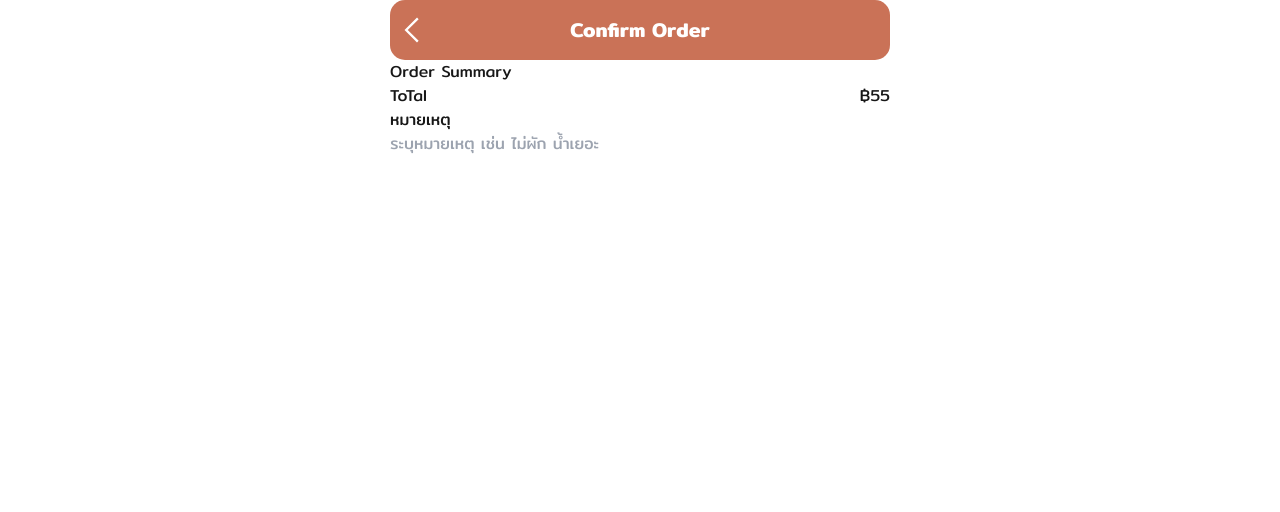
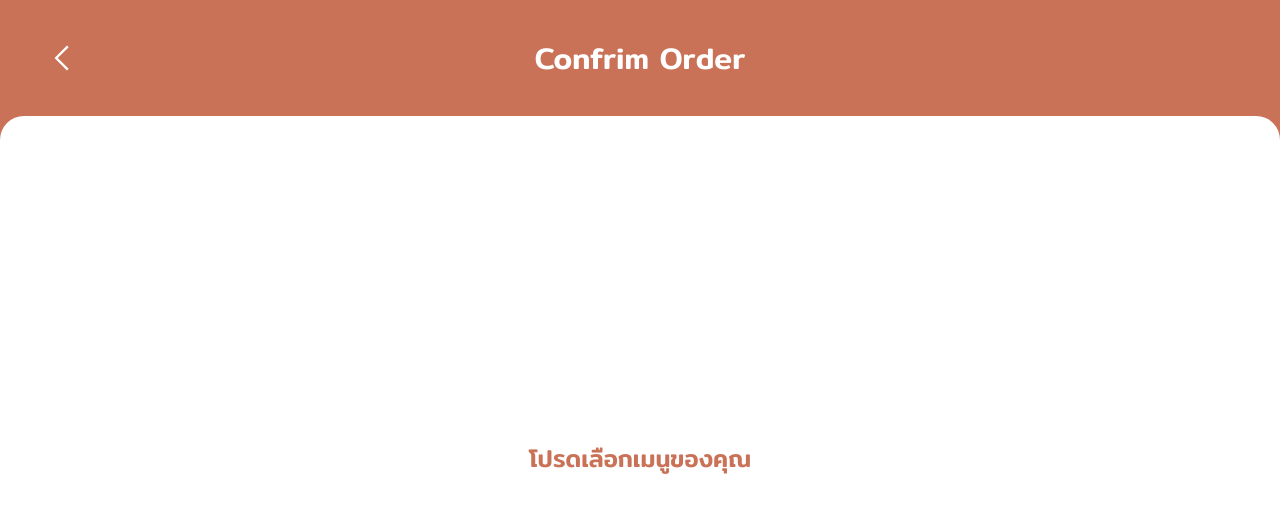
Before and after one commit to teepakornbodin/smart-queue-system, a Next.js app in the folder smart-queue-system/: page /ConfirmOrder in a window 1280 px wide. Shown: the top 512 px of the page. Built offline with nearby package versions, Linux system fonts and the light colour scheme.

Commit message:
update confirm order that depend on order page

```diff
--- a/smart-queue-system/app/ConfirmOrder/page.tsx
+++ b/smart-queue-system/app/ConfirmOrder/page.tsx
@@ -3,11 +3,12 @@ import HeaderTitle from '@/components/headerTitle'
 import OrderCustumer from '@/components/orderCustomer';
 import { RootState } from '@/redux/store';
 import { useRouter } from 'next/navigation'
-import React from 'react'
+import React, { useEffect } from 'react'
 import { useDispatch, useSelector } from 'react-redux';
 import { addMenu, decreaseQuantityMenu, removeMenu } from "@/redux/slices/counterSlice";
 
 function ConfirmOrder() {
+  const router = useRouter()
   const menuLists = useSelector((state: RootState) => state.menu.menuLists)
   const dispatch = useDispatch()
 
@@ -16,22 +17,33 @@ function ConfirmOrder() {
   }
 
   const handleIncrease = (quantities: number, menu: string, img: any) => {
-    dispatch(addMenu({ menu, img, quantities}))
+    dispatch(addMenu({ menu, img, quantities }))
   };
 
   const handleDecrease = (menu: string) => {
     dispatch(decreaseQuantityMenu(menu))
   };
 
+  const total = menuLists.reduce((sum, item) => sum + (item.quantities * 10), 0)
+  // useEffect(() => {
+  //   console.log(menuLists)
+  // },[menuLists])
+
+  const backToOrder = () => {
+    router.push('order')
+  }
 
   return (
-    <div className='grid justify-center'>
-      <HeaderTitle title='Confirm Order'/>
+    <div className='flex flex-col items-center gap-5 bg-primary pt-5 h-screen'>
+      <HeaderTitle title={'Confrim Order'} link={backToOrder}/>
+      <div className='bg-white w-screen rounded-t-3xl px-8 py-2 relative h-full'>
+        {menuLists.length > 0 ? (
         <div>
-        <h2>Order Summary</h2>
+          <h2 className='font-medium text-xl my-4'>Order Summary</h2>
           <div>
             {menuLists.map((item) => (
               <OrderCustumer
+                key={item.menu}
                 menu={item.menu}
                 img={item.img}
                 quantites={item.quantities}
@@ -41,20 +53,29 @@ function ConfirmOrder() {
               />
             ))}
           </div>
-        <div>
+          <div className='sticky bottom-0 left-0 w-full py-4 bg-white flex flex-col justify-center gap-6 border-t-2 border-primary'>
             <div className='flex justify-between items-center'>
-            <h2>ToTal</h2>
-            <h2>฿55</h2>
+              <h2 className='text-lg font-medium'>ToTal</h2>
+              <h2 className='text-lg font-medium'>฿{total}</h2>
             </div>
-          <div>
-            <h2>หมายเหตุ</h2>
+            <div className='flex flex-col gap-2'>
+              <h2 className='font-medium text-lg'>หมายเหตุ</h2>
               <input
                 type='text'
                 placeholder='ระบุหมายเหตุ เช่น ไม่ผัก น้ำเยอะ'
-
+                className='border border-black rounded-xl px-4 py-2'
               />
             </div>
+            <button className='bg-primary rounded-xl py-3'>
+              <h2 className='text-white text-xl'>Confirm Order</h2>
+            </button>
           </div>
+        </div>
+      ) : (
+        <div className='flex flex-col justify-center items-center w-full rounded-t-3xl h-full'>
+            <h2 className='text-2xl text-primary font-medium'>โปรดเลือกเมนูของคุณ</h2>
+        </div>
+      )}
       </div>
     </div>
   )
--- a/smart-queue-system/app/SelectShop/page.tsx
+++ b/smart-queue-system/app/SelectShop/page.tsx
@@ -13,9 +13,14 @@ function SelectShop() {
         router.push('/order')
     }
 
+    const backToHome = () => {
+        router.push('/')
+    }
+
     return (
-        <div className='grid justify-center items-center gap-10'>
-            <HeaderTitle title='เลือกร้านค้า'/>
+        <div className='flex flex-col justify-center items-center gap-5 bg-primary pt-5 h-screen'>
+            <HeaderTitle title='เลือกร้านค้า' link={backToHome}/>
+            <div className='bg-white w-screen rounded-t-3xl py-8 flex flex-col items-center h-full'>
                 <div
                     className='grid max-sm:w-[300px] w-[500px] rounded-[25px] shadow-config cursor-pointer'
                     onClick={handleClick}
@@ -28,6 +33,7 @@ function SelectShop() {
                     <h2 className='py-4 pl-5'>ชาบูเสียบไม้</h2>
                 </div>
             </div>
+        </div>
     )
 }
 
--- a/smart-queue-system/app/order/page.tsx
+++ b/smart-queue-system/app/order/page.tsx
@@ -7,18 +7,21 @@ import plusIcon from '../images/addIco.svg';
 import cartIcon from '../images/cartIcon.png';
 import cartIcon2 from '../images/cartIcon2.png';
 import { useRouter } from "next/navigation";
-import { Provider, useDispatch } from "react-redux";
-import { store } from '../../redux/store'
-import { addMenu, decreaseQuantityMenu } from "@/redux/slices/counterSlice";
+import { Provider, useDispatch, useSelector } from "react-redux";
+import { RootState, store } from '../../redux/store'
+import { addMenu, decreaseQuantityMenu} from "@/redux/slices/counterSlice";
+import HeaderTitle from "@/components/headerTitle";
 
 const OrderPayment = () => {
     const router = useRouter();
     const dispatch = useDispatch();
+    const menuLists = useSelector((state: RootState) => state.menu.menuLists)
     const [quantitie, setQuantities] = useState(orderData.map(() => 0));
 
     const handleIncrease = (index: number, menu: string, img: any) => {
-        setQuantities(quantitie.map((quantity, i) => i === index ? quantity + 1 : quantity));
-        dispatch(addMenu({ menu, img, quantities: index }))
+        const newQuantities = quantitie.map((quantity, i) => i === index ? quantity + 1 : quantity);
+        setQuantities(newQuantities);
+        dispatch(addMenu({ menu, img, quantities: newQuantities[index] }));
     };
 
     const handleDecrease = (index: number, menu: string) => {
@@ -32,13 +35,15 @@ const OrderPayment = () => {
         router.push('/ConfirmOrder')
     }
 
+    const backToSelectShop = () => {
+        router.push('/SelectShop')
+    }
+
     return (
-        <div className={`relative min-h-screen w-full bg-gradient-to-r from-orange-800 to-orange-800 pt-5`}>
-            <h1 className="absolute top-4 left-1/2 transform -translate-x-1/2 text-3xl text-center text-white">
-                ชาบูเสียบไม้
-            </h1>
+        <div className={`relative min-h-screen w-full bg-primary pt-5`}>
+            <HeaderTitle title={"ชาบูเสียบไม้"} link={backToSelectShop}/>
             <div>
-                <div className="bg-white p-5 rounded-3xl shadow-lg mt-11">
+                <div className="bg-white p-5 rounded-t-3xl shadow-lg mt-11">
                     <div className="grid grid-cols-2 md:grid-cols-2 gap-5">
                         {orderData.map((data, index) => (
                             <div key={index} className="">
@@ -48,7 +53,7 @@ const OrderPayment = () => {
                                         <h1 className="text-lg text-center mt-2">{data.name}</h1>
                                         <h1 className="text-lg text-center">{quantitie[index] * 10}฿</h1>
                                         <div className="flex items-center justify-center mt-2">
-                                            <button onClick={() => handleDecrease(quantitie[index], data.name)}>
+                                            <button onClick={() => handleDecrease(index, data.name)}>
                                                 <Image src={lessIcon} alt="less" width={30} height={30} />
                                             </button>
                                             <h1 className="text-lg text-center mx-7">{quantitie[index]}</h1>
@@ -65,7 +70,7 @@ const OrderPayment = () => {
                             Total: ฿{total}
                         </h1>
                         <button
-                            className="w-full bg-orange-800 text-white p-2 rounded-md hover:bg-orange-700 transition duration-300 transform hover:scale-105"
+                            className="w-full bg-primary text-white p-2 rounded-md hover:bg-orange-700 transition duration-300 transform hover:scale-105"
                             onClick={confirmOrder}
                         >
                             ยืนยันรายการสินค้า
--- a/smart-queue-system/components/headerTitle.tsx
+++ b/smart-queue-system/components/headerTitle.tsx
@@ -4,15 +4,18 @@ import React from 'react'
 import { GrPrevious } from "react-icons/gr";
 
 type props = {
-    title: string
+  title: string
+  link:() => void
 }
 
-function HeaderTitle({title}:props) {
-  const router = useRouter();
+function HeaderTitle({ title, link }: props) {
+
   return (
-    <div className='bg-primary flex justify-center items-center max-sm:w-[300px] w-[500px] rounded-[15px] py-4 relative'>
-        <GrPrevious size={28} color='white' className='absolute left-2 cursor-pointer font-bold' onClick={() => router.back()}/>
-        <h1 className='text-white font-semibold text-xl'>{title}</h1>
+    <div className='w-full px-8'>
+      <div className='flex justify-center items-center w-full py-5 relative'>
+        <GrPrevious size={28} color='white' className='absolute left-4 font-bold' onClick={link} />
+        <h1 className='text-white font-medium text-3xl'>{title}</h1>
+      </div>
     </div>
   )
 }
--- a/smart-queue-system/redux/slices/counterSlice.ts
+++ b/smart-queue-system/redux/slices/counterSlice.ts
@@ -28,6 +28,7 @@ const menuSlice = createSlice({
             } else {
                 state.menuLists.push(action.payload);
             }
+            console.log(state.menuLists)
         },
         decreaseQuantityMenu: (state, action: PayloadAction<string>) => {
             const indexMenu = state.menuLists.findIndex(
@@ -45,18 +46,17 @@ const menuSlice = createSlice({
                     return item;
                 });
             }
+            console.log(state.menuLists)
         },
         removeMenu: (state, action: PayloadAction<string>) => {
             state.menuLists = state.menuLists.filter(
                 (item) => item.menu !== action.payload
             )
+            console.log(state.menuLists)
         },
-        clearMenu: (state) => {
-            state.menuLists = []
-        }
     }
 });
 
-export const { addMenu, removeMenu, decreaseQuantityMenu, clearMenu } = menuSlice.actions;
+export const { addMenu, removeMenu, decreaseQuantityMenu,} = menuSlice.actions;
 
 export default menuSlice.reducer;
```
Also changed, not shown: smart-queue-system/components/orderCustomer.tsx (+25 -30 lines), 1 other file (tests, documents, lock files or other folders). Lines whose indentation alone changed are shown as unchanged.
